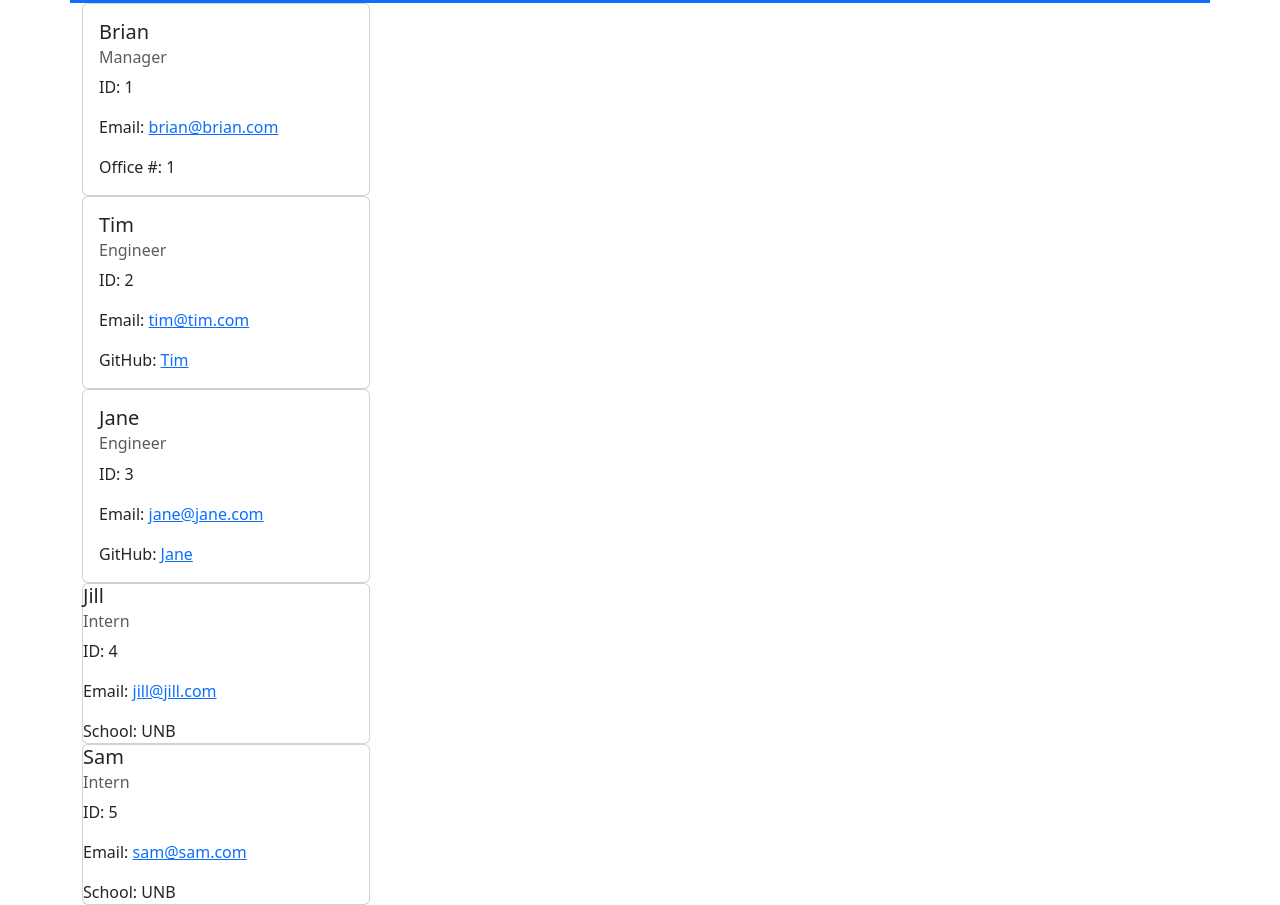
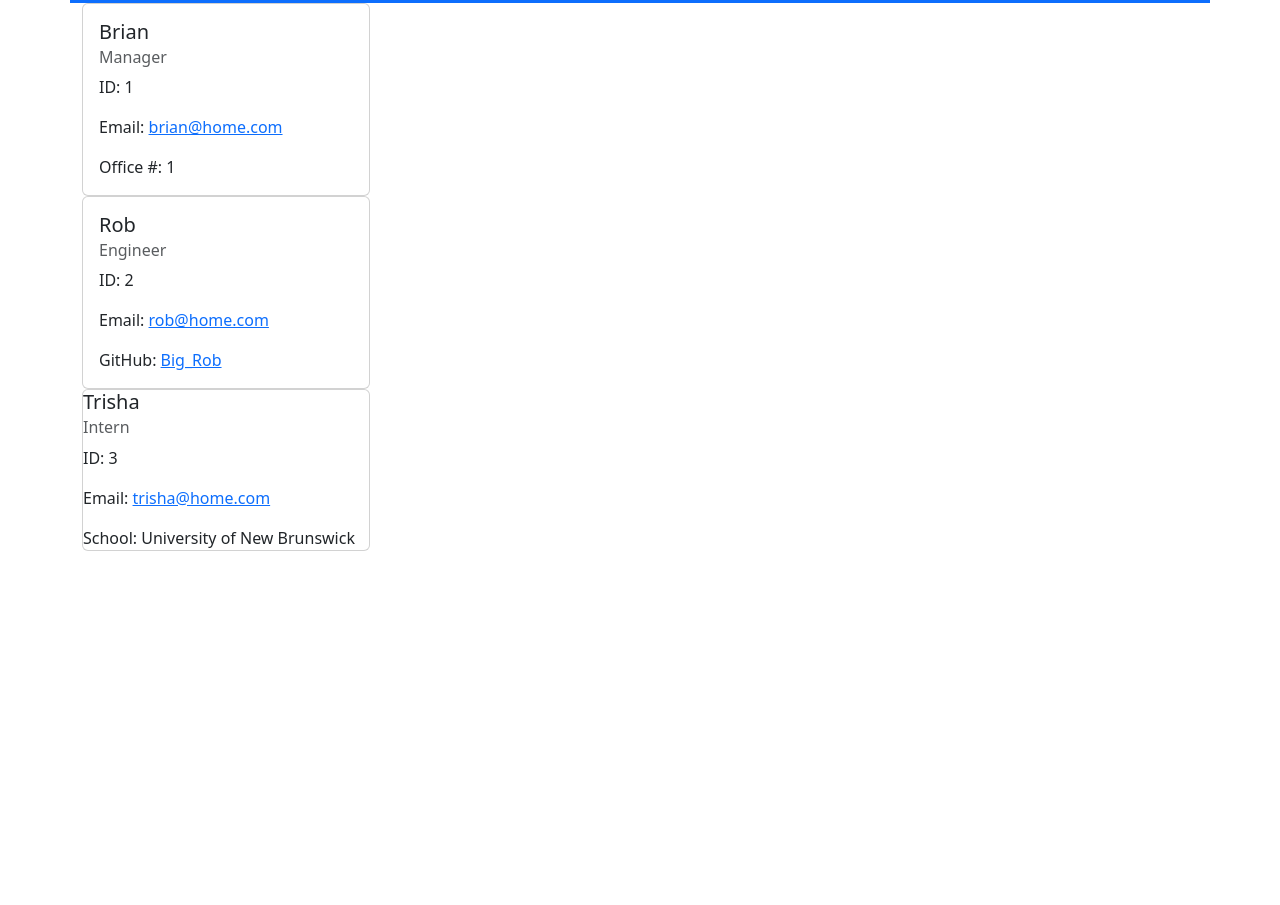
Before and after one commit to Meduion/company-directory, a website: page index.html in a window 1280 px wide. Shown: the part 53-958 px from the top of the page. After the commit the page ends 800 px from the top, so only its background shows below. Drawn offline with nearby package versions, Linux system fonts and the light colour scheme.

```diff
--- a/index.html
+++ b/index.html
@@ -17,52 +17,34 @@
         </div>
 
         <div class="row">
-            <main class="column">
+            <main>
 
                 <section class="card" style="width: 18rem;">
                     <div class="card-body">
                         <h5 class="card-title">Brian</h5>
                         <h6 class="card-subtitle mb-2 text-muted">Manager</h6>
                         <p class="card-text">ID: 1</p>
-                        <p class="card-text">Email: <a href="mailto:brian@brian.com">brian@brian.com</a></p>
+                        <p class="card-text">Email: <a href="mailto:brian@home.com">brian@home.com</a></p>
                         <p class="card-text">Office #: 1</p>
                     </div>
                 </section>
 
                 <section class="card" style="width: 18rem;">
                     <div class="card-body">
-                        <h5 class="card-title">Tim</h5>
+                        <h5 class="card-title">Rob</h5>
                         <h6 class="card-subtitle mb-2 text-muted">Engineer</h6>
                         <p class="card-text">ID: 2</p>
-                        <p class="card-text">Email: <a href="mailto:tim@tim.com">tim@tim.com</a></p>
-                        <p class="card-text">GitHub: <a href="https://github.com/Tim">Tim</a></p>
+                        <p class="card-text">Email: <a href="mailto:rob@home.com">rob@home.com</a></p>
+                        <p class="card-text">GitHub: <a href="https://github.com/Big_Rob">Big_Rob</a></p>
                     </div>
                 </section>
 
                 <section class="card" style="width: 18rem;">
-                    <div class="card-body">
-                        <h5 class="card-title">Jane</h5>
-                        <h6 class="card-subtitle mb-2 text-muted">Engineer</h6>
-                        <p class="card-text">ID: 3</p>
-                        <p class="card-text">Email: <a href="mailto:jane@jane.com">jane@jane.com</a></p>
-                        <p class="card-text">GitHub: <a href="https://github.com/Jane">Jane</a></p>
-                    </div>
-                </section>
-
-                <section class="card" style="width: 18rem;">
-                    <h5 class="card-title">Jill</h5>
+                    <h5 class="card-title">Trisha</h5>
                     <h6 class="card-subtitle mb-2 text-muted">Intern</h6>
-                    <p class="card-text">ID: 4</p>
-                    <p class="card-text">Email: <a href="mailto:jill@jill.com">jill@jill.com</a></p>
-                    <p class="card-text">School: UNB</p>
-                </section>
-
-                <section class="card" style="width: 18rem;">
-                    <h5 class="card-title">Sam</h5>
-                    <h6 class="card-subtitle mb-2 text-muted">Intern</h6>
-                    <p class="card-text">ID: 5</p>
-                    <p class="card-text">Email: <a href="mailto:sam@sam.com">sam@sam.com</a></p>
-                    <p class="card-text">School: UNB</p>
+                    <p class="card-text">ID: 3</p>
+                    <p class="card-text">Email: <a href="mailto:trisha@home.com">trisha@home.com</a></p>
+                    <p class="card-text">School: University of New Brunswick</p>
                 </section>
 
             </main>
```
Also changed, not shown: assets/images/inquirer.jpg (added), assets/images/test-image.jpg (added).
